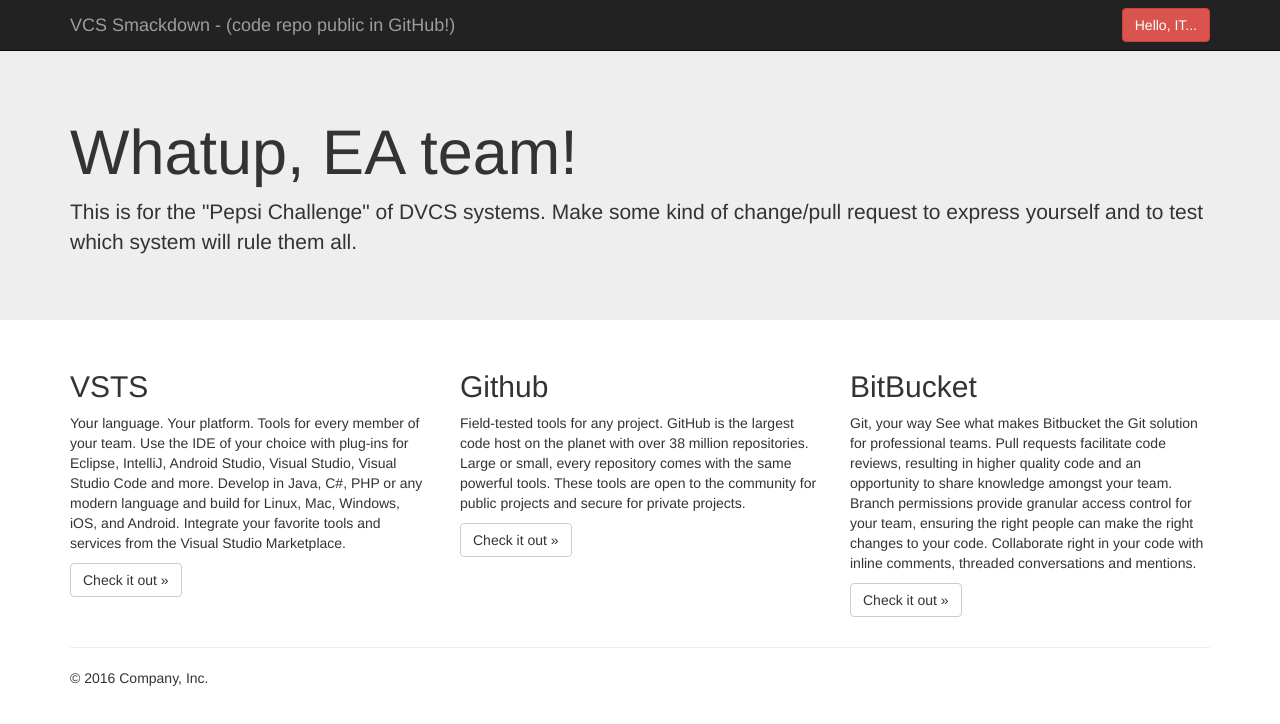
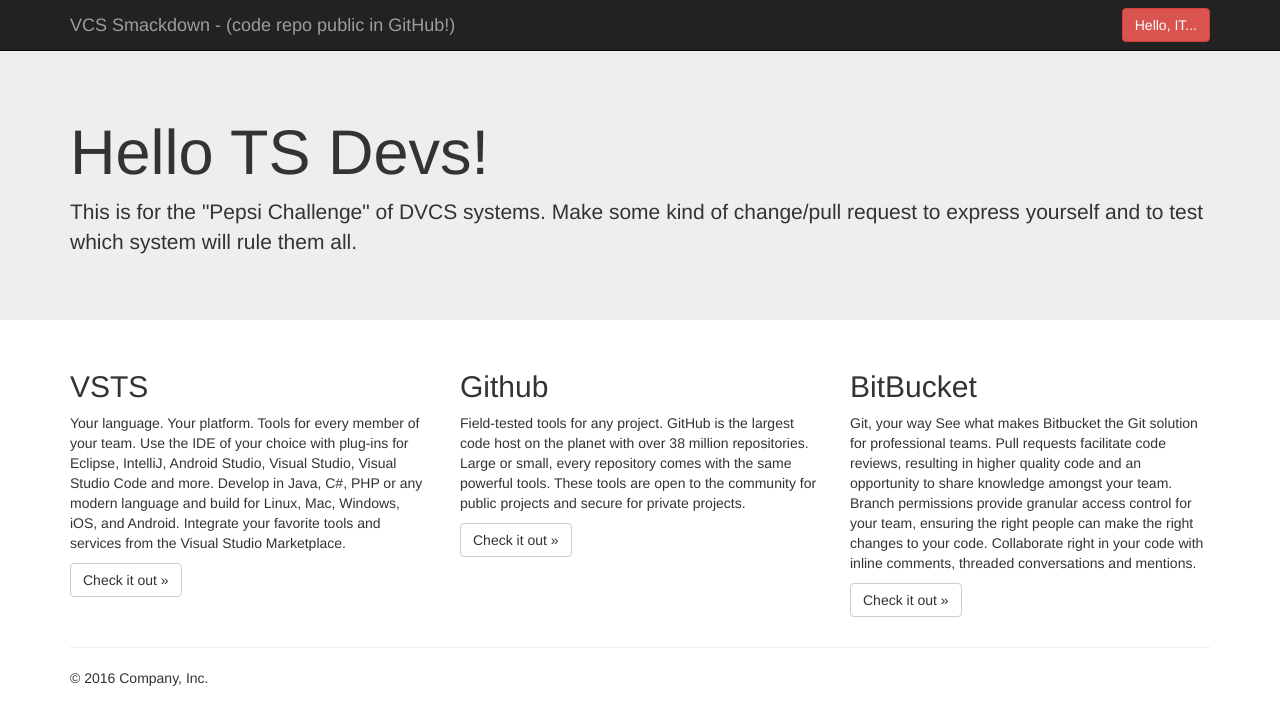
Before and after one commit to barrcode/dvcs-github-vsts, a plain HTML site: page index.html in a window 1280 px wide. Drawn offline with nearby package versions, Linux system fonts and the light colour scheme.

Commit message:
awegasdg

```diff
--- a/index.html
+++ b/index.html
@@ -48,7 +48,7 @@
     <!-- Main jumbotron for a primary marketing message or call to action -->
     <div class="jumbotron">
       <div class="container">
-        <h1>Whatup, EA team!</h1>
+        <h1>Hello TS Devs!</h1>
         <p>This is for the "Pepsi Challenge" of DVCS systems. Make some kind of change/pull request to express yourself and to test
         which system will rule them all.</p>
         <p>
```
